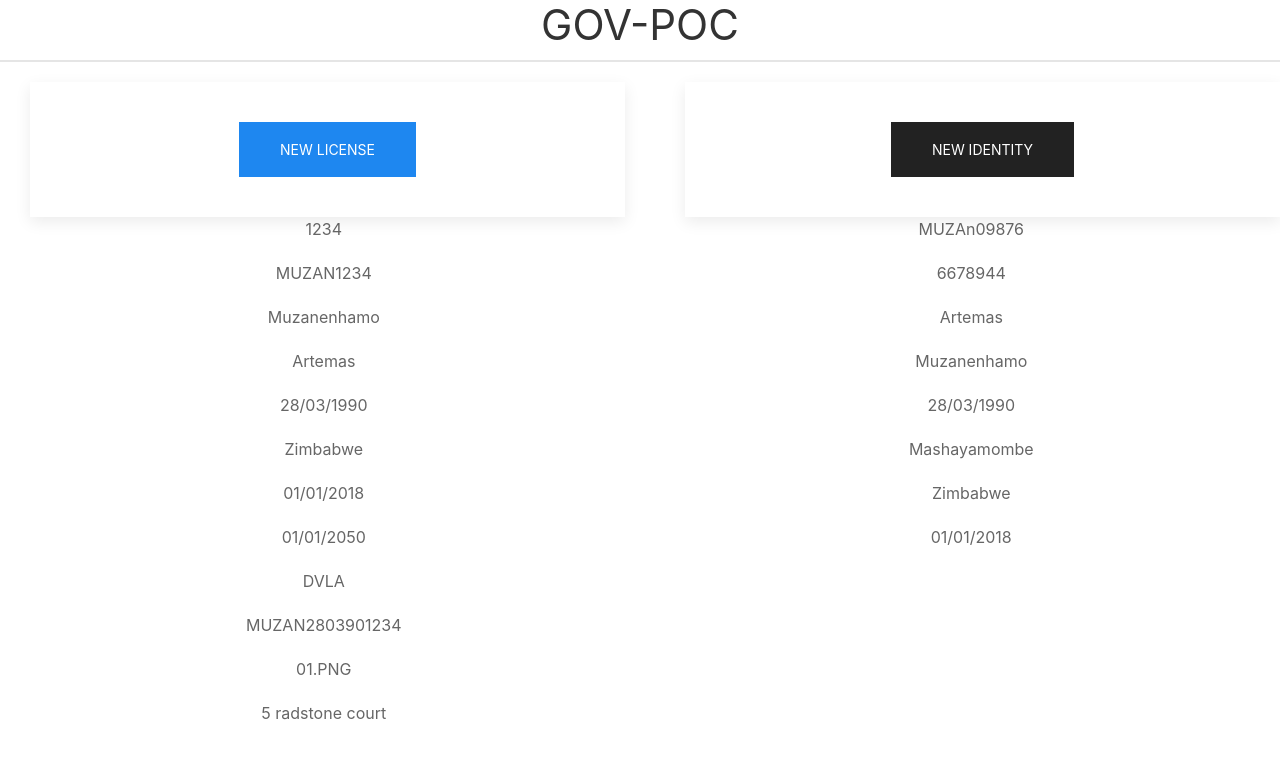
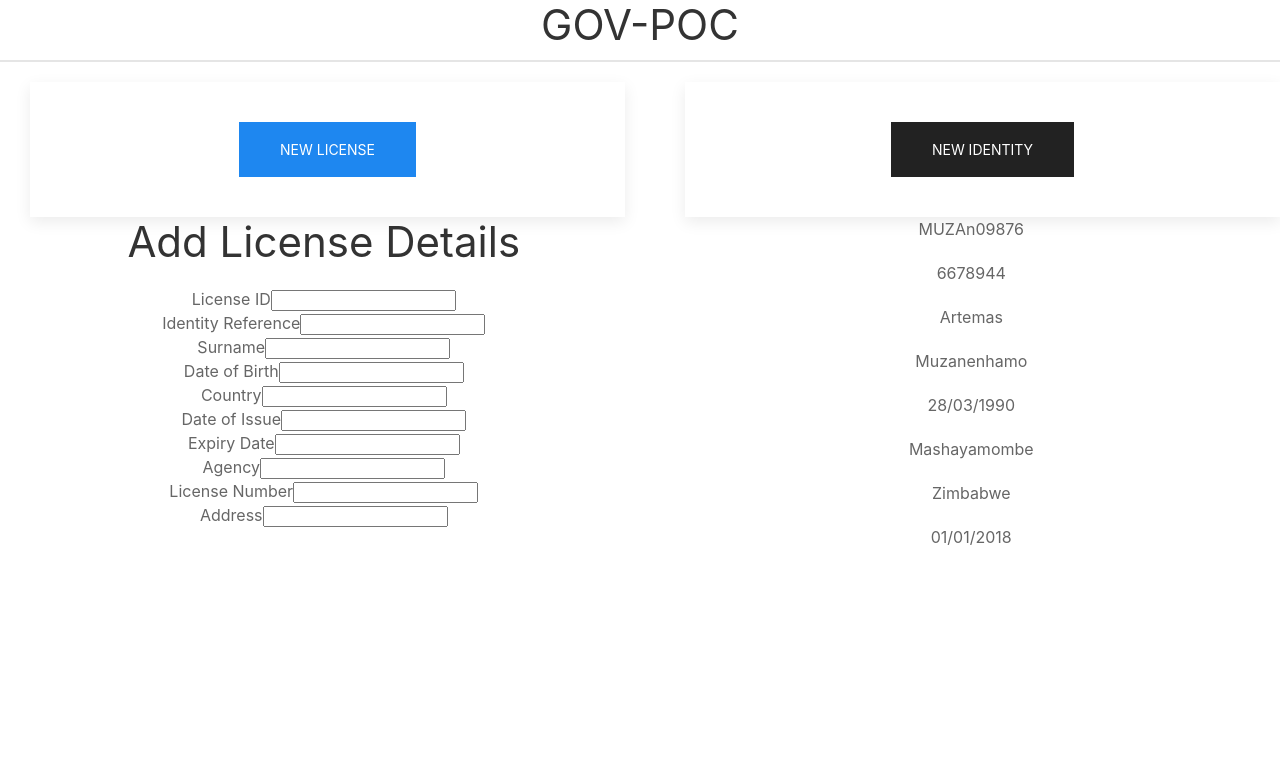
Before and after one commit to Artemas-Muzanenhamo/gov-poc-ui, an Angular app: page / in a window 1280 px wide. Shown: the top 758 px of the page. Built offline with nearby package versions, Linux system fonts and the light colour scheme.

Commit message:
Add license form

```diff
--- a/src/app/license/license.component.html
+++ b/src/app/license/license.component.html
@@ -1,5 +1,5 @@
 <div>
-  <p>{{license.id}}</p>
+  <!--<p>{{license.id}}</p>
   <p>{{license.identityRef}}</p>
   <p>{{license.surname}}</p>
   <p>{{license.firstNames}}</p>
@@ -10,5 +10,48 @@
   <p>{{license.agency}}</p>
   <p>{{license.licenseNumber}}</p>
   <p>{{license.signatureImage}}</p>
-  <p>{{license.address}}</p>
+  <p>{{license.address}}</p>-->
+  <h1>Add License Details</h1>
+  <form>
+    <div>
+      <label>License ID</label>
+      <input type="text" id="license-id" name="license-id">
+    </div>
+    <div>
+      <label>Identity Reference</label>
+      <input type="text" id="license-idRef" name="idReference">
+    </div>
+    <div>
+      <label>Surname</label>
+      <input type="text" id="surname" name="surname">
+    </div>
+    <div>
+      <label>Date of Birth</label>
+      <input type="text" id="license-dob" name="dateOfBirth">
+    </div>
+    <div>
+      <label>Country</label>
+      <input type="text" id="country" name="country">
+    </div>
+    <div>
+      <label>Date of Issue</label>
+      <input type="text" id="date-of-issue" name="dateOfIssue">
+    </div>
+    <div>
+      <label>Expiry Date</label>
+      <input type="text" id="expiry-date" name="expiryDate">
+    </div>
+    <div>
+      <label>Agency</label>
+      <input type="text" id="agency" name="agency">
+    </div>
+    <div>
+      <label>License Number</label>
+      <input type="text" id="license-number" name="licenseNumber">
+    </div>
+    <div>
+      <label>Address</label>
+      <input type="text" id="license-address" name="address">
+    </div>
+  </form>
 </div>
```
